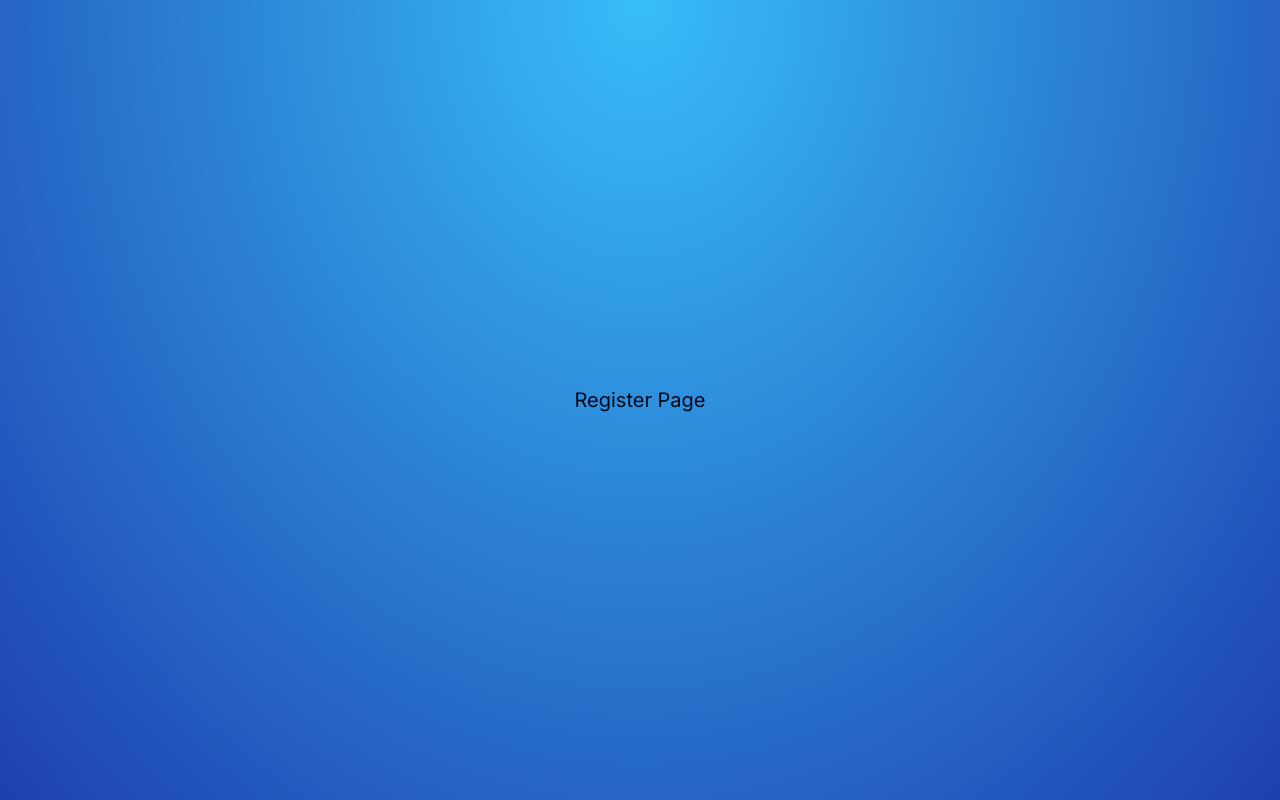
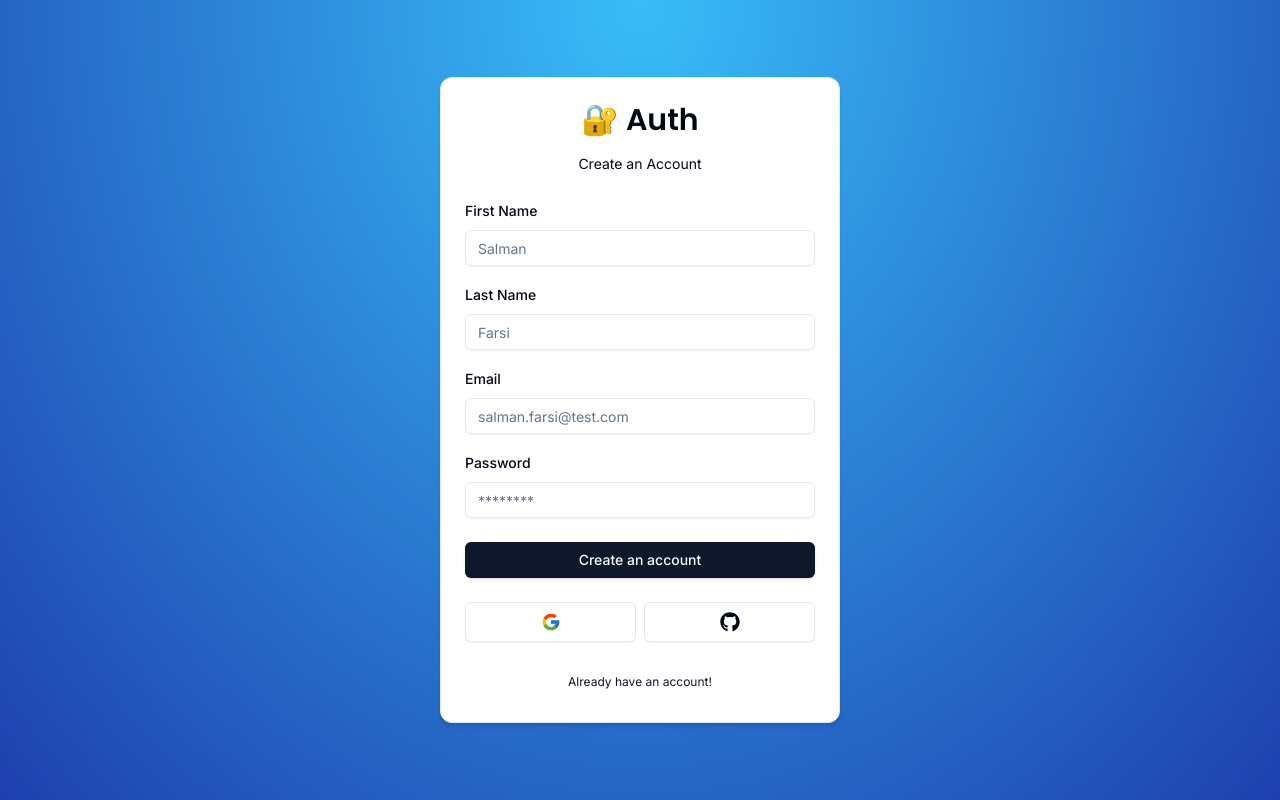
Before and after one commit to sfjadi2010/nextauthtutorial, a Next.js app: page /auth/register in a window 1280 px wide. Built offline with nearby package versions, Linux system fonts and the light colour scheme.

Commit message:
Added registration form

```diff
--- a/src/app/auth/register/page.tsx
+++ b/src/app/auth/register/page.tsx
@@ -1,9 +1,8 @@
+import { RegisterForm } from "@/src/components/auth/register/register-form";
 
 const RegisterPage = () => {
     return (
-        <div>
-            <h1 className="text-xl">Register Page</h1>
-        </div>
+        <RegisterForm />
     );
 }
 
--- a/src/components/auth/login/login-form.tsx
+++ b/src/components/auth/login/login-form.tsx
@@ -18,6 +18,7 @@ import {
   FormLabel,
   FormMessage,
 } from "@/components/ui/form";
+
 import { CardWrapper } from "@/src/components/auth/card-wrapper";
 import { FormError } from "@/components/form-error";
 import { FormSuccess } from "@/components/form-success";
--- a/src/components/auth/register/register-form.tsx
+++ b/src/components/auth/register/register-form.tsx
@@ -6,7 +6,7 @@ import { useState, useTransition } from "react";
 import { useForm } from "react-hook-form";
 import { zodResolver } from "@hookform/resolvers/zod";
 
-import { LoginSchema, RegisterSchema } from "@/schemas";
+import { RegisterSchema } from "@/schemas";
 import { Input } from "@/components/ui/input";
 import { Button } from "@/components/ui/button";
 
@@ -18,6 +18,7 @@ import {
   FormLabel,
   FormMessage,
 } from "@/components/ui/form";
+
 import { CardWrapper } from "@/src/components/auth/card-wrapper";
 import { FormError } from "@/components/form-error";
 import { FormSuccess } from "@/components/form-success";
@@ -25,6 +26,7 @@ import { FormSuccess } from "@/components/form-success";
 export const RegisterForm = () => {
   const [error, setError] = useState<string | undefined>("");
   const [success, setSuccess] = useState<string | undefined>("");
+  const [isPending, startTransition] = useTransition();
 
   // useForm to create a form
   const form = useForm<z.infer<typeof RegisterSchema>>({
@@ -38,20 +40,108 @@ export const RegisterForm = () => {
   });
 
   const onSubmit = (values: z.infer<typeof RegisterSchema>) => {
-        console.log(values);
+    setError("");
+    setSuccess("");
+
+    startTransition(() => {
+      // console.log(values);
+    });
   };
 
   return (
-        <CardWrapper headerLabel="Rgister user" backButtonHref="" backButtonLable="">
+    <CardWrapper
+      headerLabel="Create an Account"
+      backButtonHref="/auth/login"
+      backButtonLable="Already have an account!"
+      showSocial
+    >
       <Form {...form}>
         <form onSubmit={form.handleSubmit(onSubmit)} className="space-y-6">
-                    <div>
+          <div className="space-y-4">
+            <FormField
+              control={form.control}
+              name="fname"
+              render={({ field }) => (
+                <FormItem>
+                  <FormLabel>First Name</FormLabel>
+                  <FormControl>
+                    <Input
+                      {...field}
+                      id="fname"
+                      placeholder="Salman"
+                      disabled={isPending}
+                    />
+                  </FormControl>
+                  <FormMessage />
+                </FormItem>
+              )}
+            />
 
+            <FormField
+              control={form.control}
+              name="lname"
+              render={({ field }) => (
+                <FormItem>
+                  <FormLabel>Last Name</FormLabel>
+                  <FormControl>
+                    <Input
+                      {...field}
+                      id="lname"
+                      placeholder="Farsi"
+                      disabled={isPending}
+                    />
+                  </FormControl>
+                  <FormMessage />
+                </FormItem>
+              )}
+            />
+
+            <FormField
+              control={form.control}
+              name="email"
+              render={({ field }) => (
+                <FormItem>
+                  <FormLabel htmlFor="email">Email</FormLabel>
+                  <FormControl>
+                    <Input
+                      {...field}
+                      id="email"
+                      placeholder="salman.farsi@test.com"
+                      disabled={isPending}
+                    />
+                  </FormControl>
+                  <FormMessage />
+                </FormItem>
+              )}
+            />
+
+            <FormField
+              control={form.control}
+              name="password"
+              render={({ field }) => (
+                <FormItem>
+                  <FormLabel htmlFor="password">Password</FormLabel>
+                  <FormControl>
+                    <Input
+                      {...field}
+                      type="password"
+                      id="password"
+                      disabled={isPending}
+                      placeholder="********"
+                    />
+                  </FormControl>
+                  <FormMessage />
+                </FormItem>
+              )}
+            />
           </div>
           <FormError message={error} />
           <FormSuccess message={success} />
+          <Button type="submit" className="w-full">
+            Create an account
+          </Button>
         </form>
       </Form>
     </CardWrapper>
   );
-}
+};
```
Lines whose indentation alone changed are shown as unchanged.
